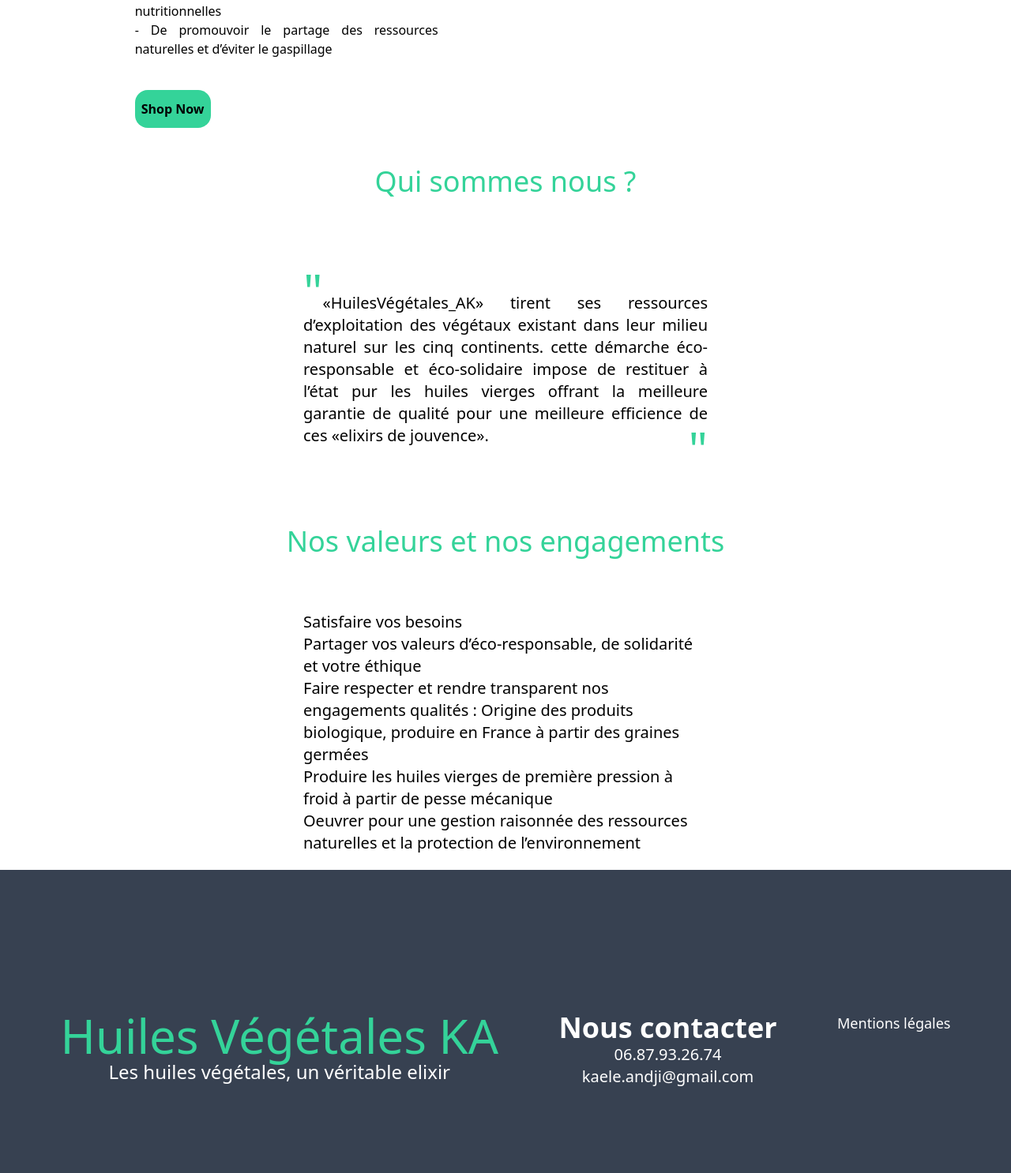
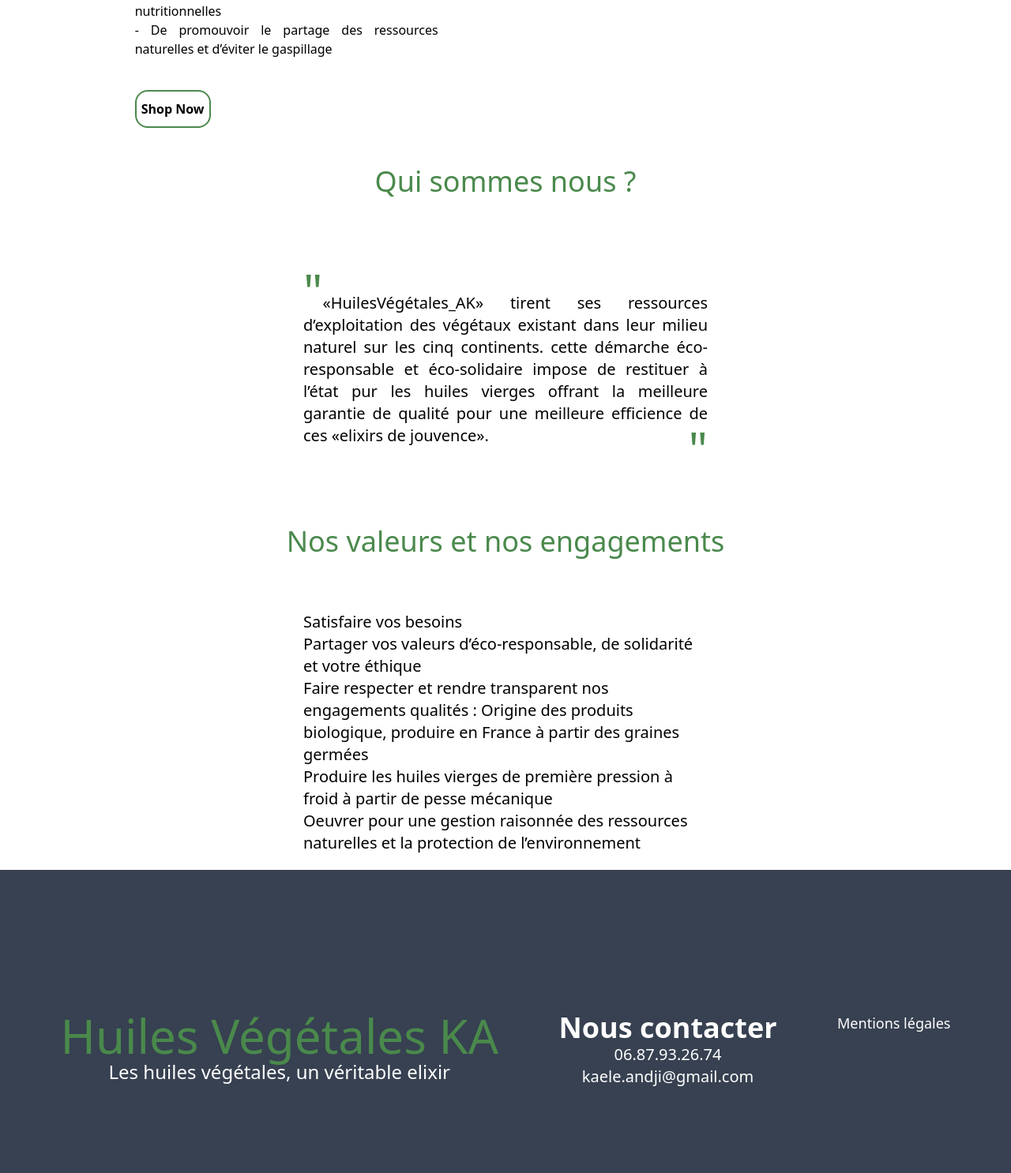
Before and after one commit to mbecquer/Huile-Vegetale, a Symfony app: template templates/home/index.html.twig in a window 1280 px wide. Shown: the part 1074-2560 px from the top of the page at 79% size. Run offline with Twig, Linux system fonts and the light colour scheme; the template is opened without the code that fills it, so the values that code supplies are empty; some libraries are stand-ins or nearby versions.

Commit message:
rechange color

```diff
--- a/public/css/style.css
+++ b/public/css/style.css
@@ -1,8 +1,20 @@
 :root {
-  --green: #34d399;
+  --green: #4a894c;
   --blue: #374151;
 }
-
+.text-green{
+  color:var(--green);
+}
+.text-survol:hover{
+  color:var(--green);
+}
+.button-shop{
+  border:2px solid var(--green);
+}
+.button-shop:hover{
+  background:var(--green);
+  color:white;
+}
 /* MENU MOBILE */
 .menu-btn {
   position: relative;
--- a/templates/base.html.twig
+++ b/templates/base.html.twig
@@ -13,7 +13,7 @@
 			{% endblock %}
 		</title>
 		{# Run `composer require symfony/webpack-encore-bundle`
-																																																																																																																																																																																																																																																																																																																																																																																																																																																																																																																																																																																																																																																																																																																																																																																																																																																																																																																																																																																																																																																																																																																																		           and uncomment the following Encore helpers to start using Symfony UX #}
+																																																																																																																																																																																																																																																																																																																																																																																																																																																																																																																																																																																																																																																																																																																																																																																																																																																																																																																																																																																																																																																																																																																																				           and uncomment the following Encore helpers to start using Symfony UX #}
 		{% block stylesheets %}
 			{#{{ encore_entry_link_tags('app') }}#}
 		{% endblock %}
@@ -23,16 +23,17 @@
 	<body>
 		<nav class="w-screen flex justify-evenly items-center h-72 px-4 text-2xl">
 
-			<a class="hover:text-green-400 text-gray-600 no-underline logo" href="{{path('index')}}" title="Accueil"><img class="mt-10" src="{{ asset('/assets/new_logo.png') }}"></a>
+			<a class="text-survol text-gray-600 no-underline logo" href="{{path('index')}}" title="Accueil"><img class="mt-10" src="{{ asset('/assets/logo-removebg-preview.png') }}"></a>
+
 
 			<div class="menu-desktop ">
-				<a class="hover:text-green-400 text-gray-600 no-underline mx-2" href="{{path('huiles')}}">Huiles Végétales</a>
+				<a class="text-survol text-gray-600 no-underline mx-2" href="{{path('huiles')}}">Huiles Végétales</a>
 
 
-				<a class="hover:text-green-400 text-gray-600 no-underline mx-2" href="{{path('huile_index')}}">Produits</a>
+				<a class="text-survol text-gray-600 no-underline mx-2" href="{{path('huile_index')}}">Produits</a>
 
 
-				<a class="hover:text-green-400 text-gray-600 no-underline mx-2" href="{{path('blog')}}">Blog</a>
+				<a class="text-survol text-gray-600 no-underline mx-2" href="{{path('blog')}}">Blog</a>
 
 			</div>
 			<!--MENU MOBILE-->
@@ -40,12 +41,9 @@
 				<span></span>
 
 				<ul>
-					<li><a class="hover:text-green-400 text-gray-600 no-underline"href="{{path('huiles')}}">Huiles Végétales</a></li>
-					<li><a class="hover:text-green-400 text-gray-600 no-underline"href="{{path('huile_index')}}">Produits</a></li>
-
-					<li><a class="hover:text-green-400 text-gray-600 no-underline"href="{{path('blog')}}">Blog</a></li>
-
-
+					<li><a class="text-survol text-gray-600 no-underline"href="{{path('huiles')}}">Huiles Végétales</a></li>
+					<li><a class="text-survol text-gray-600 no-underline"href="{{path('huile_index')}}">Produits</a></li>
+					<li><a class="text-survol text-gray-600 no-underline"href="{{path('blog')}}">Blog</a></li>
 				</ul>
 			</div>
 
@@ -57,20 +55,20 @@
 			class="bg-gray-700 h-96 mt-20 md:mt-0 md:pt-40  w-screen text-white py-10 flex-col sm:flex sm:flex-wrap sm:flex-row text-center justify-evenly align-middle">
 			<!--texte-->
 			<div class="py-5">
-				<h1 class="text-lg md:text-6xl text-green-400">Huiles Végétales KA</h1>
+				<h1 class="text-lg md:text-6xl text-green">Huiles Végétales KA</h1>
 				<p class=" md:text-2xl">Les huiles végétales, un véritable elixir</p>
 			</div>
 			<!--contact-->
 			<div class="text-lg py-5">
 				<h3 class="text-4xl font-bold ">Nous contacter</h3>
 				<p class="text-xl">
-					<i class="fa fa-phone text-green-400" aria-hidden="true"></i>06.87.93.26.74</p>
+					<i class="fa fa-phone text-green" aria-hidden="true"></i>06.87.93.26.74</p>
 				<p class="text-xl">
-					<i class="fa fa-envelope text-green-400" aria-hidden="true"></i>kaele.andji@gmail.com</p>
+					<i class="fa fa-envelope text-green" aria-hidden="true"></i>kaele.andji@gmail.com</p>
 			</div>
 			<!--mentions-->
 			<div class=" text-lg py-5">
-				<a class="text-white hover:text-green-400 no-underline" href="{{path('mentions')}}">Mentions légales</a>
+				<a class="text-white text-survol no-underline" href="{{path('mentions')}}">Mentions légales</a>
 			</div>
 		</div>
 		{% block javascripts %}{#{{ encore_entry_script_tags('app') }}#}<script src="/js/main.js"></script>
--- a/templates/home/blog.html.twig
+++ b/templates/home/blog.html.twig
@@ -4,12 +4,12 @@
 	{{title}}
 {% endblock %}
 {% block body %}
-	<h1 class="text-4xl text-center mt-10 text-green-400">{{title}}</h1>
+	<h1 class="text-4xl text-center mt-10 text-green">{{title}}</h1>
 	<div class="w-full  md:w-96  mx-auto my-20 flex flex-wrap ">
 
 		<h1 class=" text-4xl text-center ">Contenu à venir bientôt</h1>
 		<span class="text-8xl">
-			<i class="fa fa-clock-o text-green-400  mx-36" aria-hidden="true"></i>
+			<i class="fa fa-clock-o text-green  mx-36" aria-hidden="true"></i>
 		</span>
 
 
--- a/templates/home/huiles.html.twig
+++ b/templates/home/huiles.html.twig
@@ -4,7 +4,7 @@
 {% endblock %}
 {% block body %}
 
-	<h1 class="text-4xl text-center mt-10 text-green-400">{{message}}</h1>
+	<h1 class="text-4xl text-center mt-10 text-green">{{message}}</h1>
 
 	<!--<p class="w-96 text-justify mx-auto mt-20">Le Lorem Ipsum est simplement du faux texte employé dans la composition et la mise en page avant impression. Le Lorem Ipsum est le faux texte standard de l'imprimerie depuis les années 1500, quand un imprimeur anonyme assembla ensemble des morceaux de texte pour réaliser un livre spécimen de polices de texte. Il n'a pas fait que survivre cinq siècles, mais s'est aussi adapté à la bureautique informatique, sans que son contenu n'en soit modifié. Il a été popularisé dans les années 1960 grâce à la vente de feuilles Letraset contenant des passages du Lorem Ipsum, et, plus récemment, par son inclusion dans des applications de mise en page de texte, comme Aldus PageMaker.</p>-->
 	<div class="w-full md:w-96  mx-auto my-20 flex flex-wrap ">
@@ -12,7 +12,7 @@
 
 		<h1 class=" text-4xl text-center ">Contenu à venir bientôt</h1>
 		<span class="text-8xl">
-			<i class="fa fa-clock-o text-green-400  mx-36" aria-hidden="true"></i>
+			<i class="fa fa-clock-o text-green  mx-36" aria-hidden="true"></i>
 		</span>
 
 
--- a/templates/home/index.html.twig
+++ b/templates/home/index.html.twig
@@ -10,7 +10,6 @@
 
 		<img class="w-screen object-cover opacity-50 h-80" src="{{ asset('/assets/banner_oil.jpg') }}">
 
-
 	</div>
 	<!--content-->
 
@@ -21,7 +20,7 @@
 
 
 		<div class="text-justify mt-20">
-			<h3 class=" text-black text-2xl  text-green-400">Elixirs de jouvence</h3>
+			<h3 class="text-green text-black text-2xl  ">Elixirs de jouvence</h3>
 
 
 			<p class="font-bold text-xl w-96">Son activité principale est la production des huiles végétales vierges première pression à froid à partir des graines germées. Sur ce projet, elle adopte des principes :</p>
@@ -46,7 +45,7 @@
 
 
 			</ul>
-			<button class=" rounded-2xl w-24 h-12 bg-green-400 hover:bg-green-600 hover:text-white mt-10  font-bold">Shop Now</button>
+			<button class=" rounded-2xl w-24 h-12 bg-white button-shop mt-10  font-bold">Shop Now</button>
 
 
 		</div>
@@ -58,21 +57,21 @@
 	</div>
 	<div class="flex justify-center flex-col px-4 mx-auto">
 
-		<h1 class="text-center text-gray-900 py-12 text-4xl text-green-400">
+		<h1 class="text-green text-center py-12 text-4xl">
 			Qui sommes nous ?</h1>
 		<div class="flex flex-wrap justify-center  my-10 ">
 
 			<p class="max-w-lg  h-60 text-xl text-justify relative">
-				<span class="lg:text-6xl text-green-400">"</span>«HuilesVégétales_AK» tirent ses ressources d’exploitation des végétaux existant dans leur milieu naturel sur les cinq continents. cette démarche éco-responsable et éco-solidaire impose de restituer à l’état pur les huiles vierges offrant la meilleure garantie de qualité pour une meilleure efficience de ces «elixirs de jouvence».
+				<span class="text-green lg:text-6xl">"</span>«HuilesVégétales_AK» tirent ses ressources d’exploitation des végétaux existant dans leur milieu naturel sur les cinq continents. cette démarche éco-responsable et éco-solidaire impose de restituer à l’état pur les huiles vierges offrant la meilleure garantie de qualité pour une meilleure efficience de ces «elixirs de jouvence».
 
 
-				<span class="lg:text-6xl lg:absolute lg:right-0 lg:-bottom-5 text-green-400 ">
+				<span class=" text-green lg:text-6xl lg:absolute lg:right-0 lg:-bottom-5 ">
 					"</span>
 			</p>
 
 
 		</div>
-		<h1 class="text-center text-gray-900 py-12 text-4xl text-green-400">
+		<h1 class=" text-green text-center  py-12 text-4xl ">
 			Nos valeurs et nos engagements</h1>
 
 		<div class="flex flex-wrap justify-center  my-5 ">
@@ -80,27 +79,27 @@
 			<ul class="max-w-lg ">
 
 				<li class="text-xl">
-					<i class="fa fa-check text-green-400 " aria-hidden="true"></i>Satisfaire vos besoins</li>
+					<i class="text-green fa fa-check  " aria-hidden="true"></i>Satisfaire vos besoins</li>
 
 
 				<li class="text-xl">
 
-					<i class="fa fa-check text-green-400" aria-hidden="true"></i>Partager vos valeurs d’éco-responsable, de solidarité et votre éthique</li>
+					<i class="text-green fa fa-check " aria-hidden="true"></i>Partager vos valeurs d’éco-responsable, de solidarité et votre éthique</li>
 
 
 				<li class="text-xl">
 
-					<i class="fa fa-check text-green-400" aria-hidden="true"></i>Faire respecter et rendre transparent nos engagements qualités : Origine des produits biologique, produire en France à partir des graines germées</li>
+					<i class=" text-green fa fa-check " aria-hidden="true"></i>Faire respecter et rendre transparent nos engagements qualités : Origine des produits biologique, produire en France à partir des graines germées</li>
 
 
 				<li class="text-xl">
 
-					<i class="fa fa-check text-green-400" aria-hidden="true"></i>Produire les huiles vierges de première pression à froid à partir de pesse mécanique</li>
+					<i class="text-green fa fa-check " aria-hidden="true"></i>Produire les huiles vierges de première pression à froid à partir de pesse mécanique</li>
 
 
 				<li class="text-xl">
 
-					<i class="fa fa-check text-green-400" aria-hidden="true"></i>Oeuvrer pour une gestion raisonnée des ressources naturelles et la protection de l’environnement</li>
+					<i class=" text-green fa fa-check " aria-hidden="true"></i>Oeuvrer pour une gestion raisonnée des ressources naturelles et la protection de l’environnement</li>
 			</ul>
 		</div>
 	</div>
--- a/templates/home/mentions.html.twig
+++ b/templates/home/mentions.html.twig
@@ -4,14 +4,14 @@
 {% endblock %}
 {% block body %}
 
-	<h1 class="text-4xl text-center mt-10 text-green-400">{{title}}</h1>
+	<h1 class="text-4xl text-center mt-10 text-green">{{title}}</h1>
 
 	<div class="w-full md:w-96  mx-auto my-20 flex flex-wrap ">
 
 
 		<h1 class=" text-4xl text-center ">Contenu à venir bientôt</h1>
 		<span class="text-8xl">
-			<i class="fa fa-clock-o text-green-400  mx-36" aria-hidden="true"></i>
+			<i class="fa fa-clock-o text-green  mx-36" aria-hidden="true"></i>
 		</span>
 
 
```
Also changed, not shown: templates/huile/index.html.twig (+5 -5 lines).
